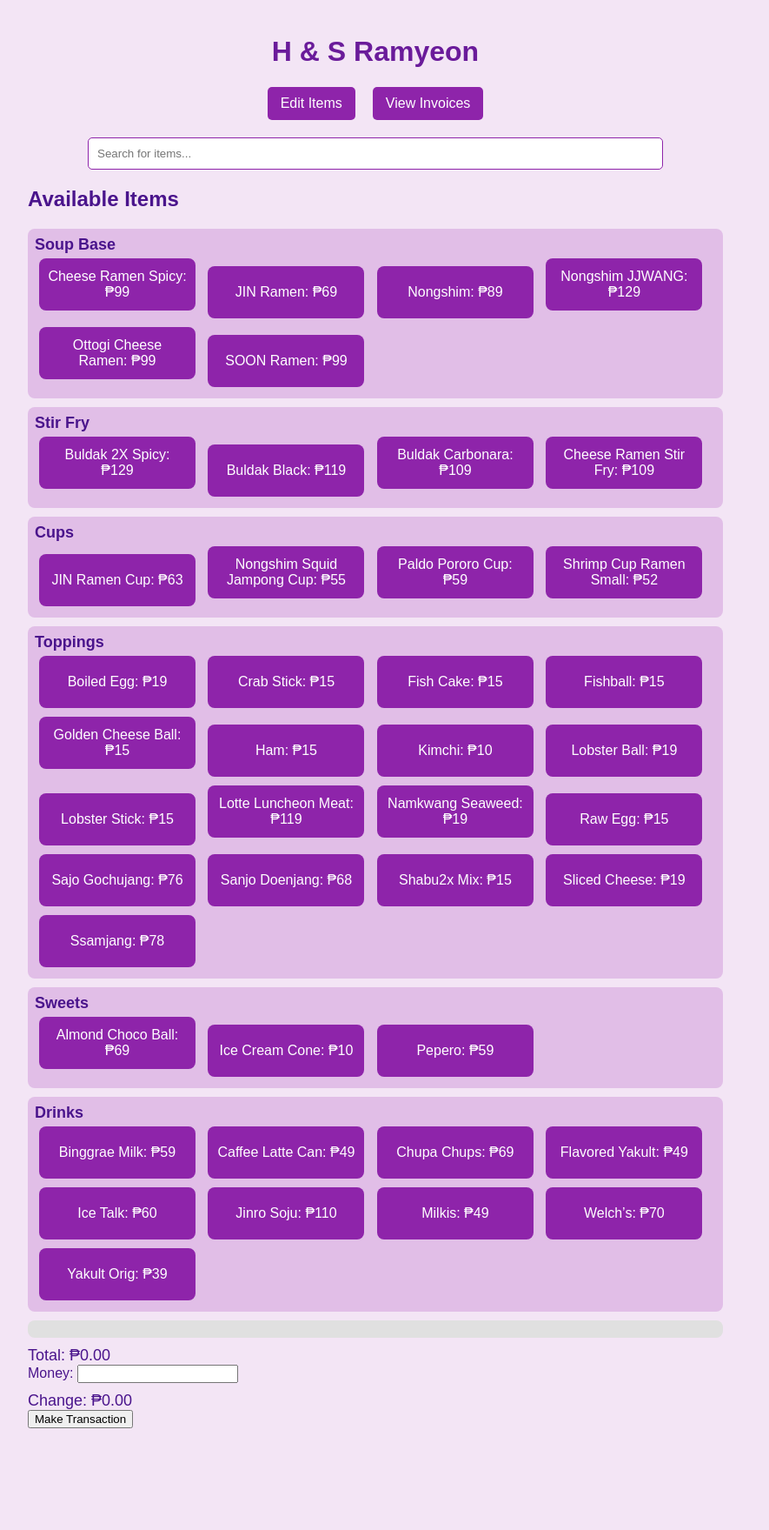
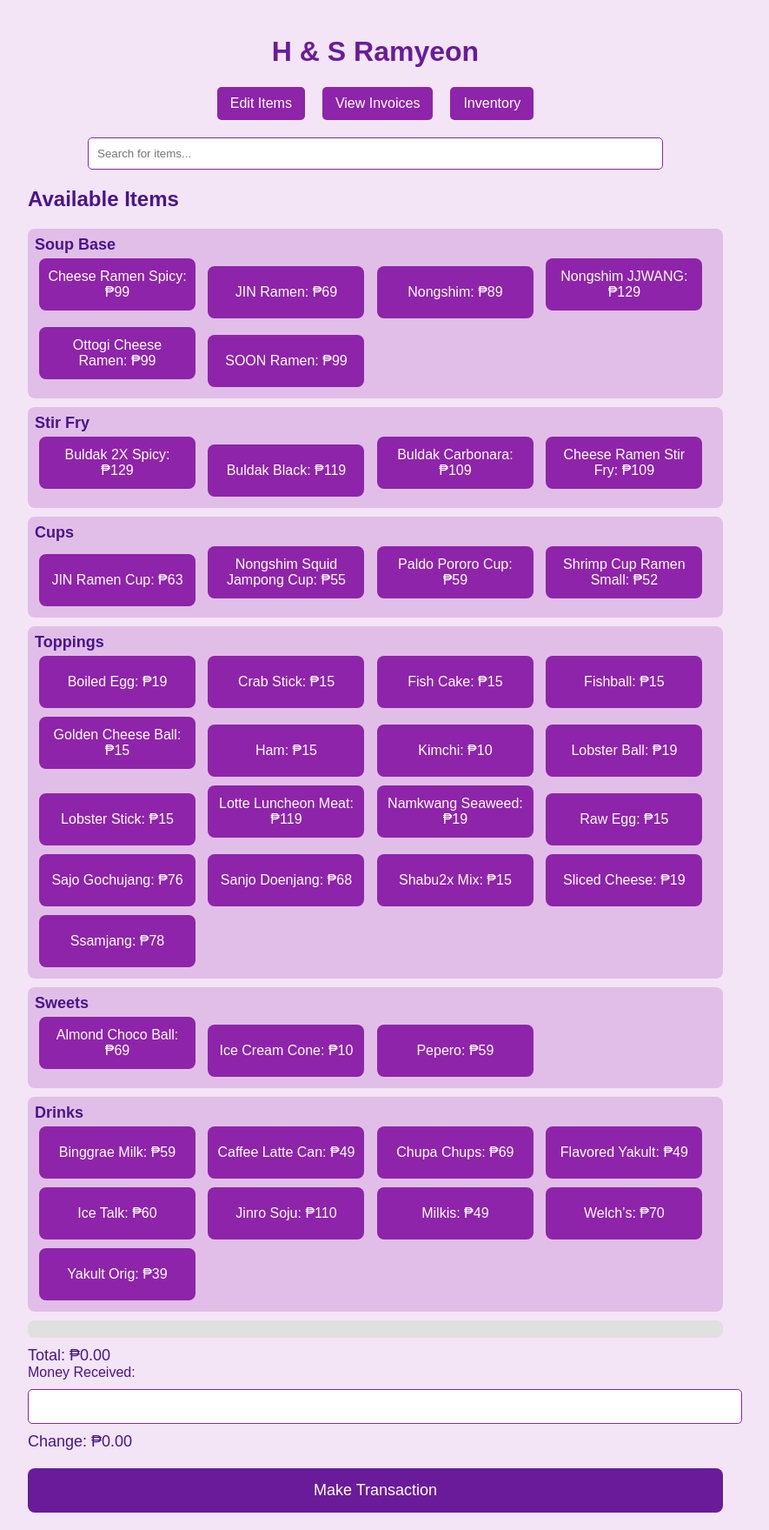
Before and after one commit to skullmatrix/HnSRamyeon, a Flask app: page / in a window 1280 px wide. Shown: the whole page at 87% size, without its empty margins (208-1093 px from the left). Before the commit the page ends 1642 px from the top, so only its background shows below. Run offline with Flask 2, Linux system fonts and the light colour scheme; data comes from the database, SQL or seed files in the repository.

Commit message:
Update index.html

```diff
--- a/templates/index.html
+++ b/templates/index.html
@@ -57,8 +57,8 @@
         }
         .item-button {
             display: inline-block;
-            width: 180px; /* Make buttons larger */
-            height: 60px; /* Make buttons larger */
+            width: 180px;
+            height: 60px;
             padding: 10px;
             margin: 5px;
             font-size: 16px;
@@ -68,6 +68,7 @@
             text-align: center;
             border-radius: 8px;
             cursor: pointer;
+            box-sizing: border-box;
         }
         .item-button:hover {
             background-color: #7b1fa2;
@@ -86,6 +87,7 @@
         }
         .quantity-buttons {
             display: flex;
+            align-items: center;
             gap: 10px;
         }
         .quantity-button {
@@ -97,6 +99,9 @@
             color: white;
             border-radius: 5px;
             cursor: pointer;
+            display: inline-flex;
+            align-items: center;
+            justify-content: center;
         }
         .quantity-button:hover {
             background-color: #7b1fa2;
@@ -104,6 +109,28 @@
         #total, #change {
             font-size: 18px;
             margin-top: 10px;
+        }
+        #money_received {
+            width: 100%;
+            padding: 10px;
+            font-size: 16px;
+            margin-top: 10px;
+            border-radius: 5px;
+            border: 1px solid #8e24aa;
+        }
+        .submit-button {
+            width: 100%;
+            padding: 15px;
+            font-size: 18px;
+            background-color: #6a1b9a;
+            color: white;
+            border: none;
+            border-radius: 8px;
+            cursor: pointer;
+            margin-top: 20px;
+        }
+        .submit-button:hover {
+            background-color: #4a148c;
         }
     </style>
     <script>
@@ -188,6 +215,7 @@
     <nav>
         <a href="/add_item">Edit Items</a>
         <a href="/invoices">View Invoices</a>
+        <a href="/inventory">Inventory</a> <!-- New Inventory link -->
     </nav>
 
     <div class="search-bar">
@@ -220,11 +248,12 @@
 
         <div id="total">Total: ₱0.00</div>
 
-        <label for="money_received">Money:</label>
+        <label for="money_received">Money Received:</label>
         <input type="number" step="0.01" id="money_received" name="money_received" oninput="calculateChange()">
+
         <div id="change">Change: ₱0.00</div>
 
-        <button type="submit">Make Transaction</button>
+        <button type="submit" class="submit-button">Make Transaction</button>
     </form>
 </body>
 </html>
```
